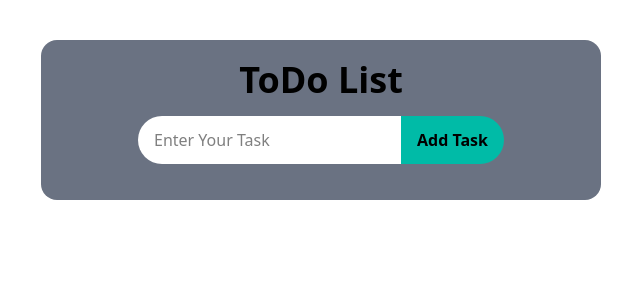
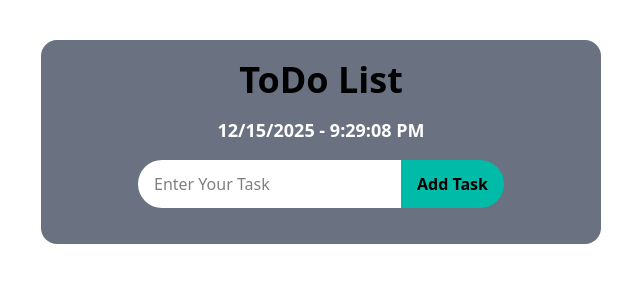
Before and after one commit to proshanto7/ToDoList, a React (Vite) app: page / in a window 1280 px wide. Shown: the top 300 px of the page, without its empty margins (319-959 px from the left). Built offline with nearby package versions, Linux system fonts and the light colour scheme.

Commit message:
time and date update

```diff
--- a/src/component/todoList/ToDoList.jsx
+++ b/src/component/todoList/ToDoList.jsx
@@ -1,31 +1,33 @@
-import React, { useEffect, useState } from "react";
+import { useEffect, useState } from "react";
 import { MdDeleteForever } from "react-icons/md";
 import { FaCheckDouble } from "react-icons/fa";
 
 function ToDoList() {
   const [inputValue, setInputValue] = useState("");
   const [todoList, setTodoList] = useState([]);
-
+  // !input value function
   const handleInputValue = (e) => {
     setInputValue(e.target.value);
   };
+  //! Enter key function
 
   const handleKeyDown = (e) => {
     if (e.key === "Enter") {
       handleSubmitFrom(e);
     }
   };
-
+  // !toUpperCase function
   const upperCase = inputValue.toLowerCase();
-
+  // !autoFocus function
   const autoFocus = () => {
     document.querySelector("input").focus();
   };
-
+  // !useEffect for autoFocus
   useEffect(() => {
     autoFocus();
   }, [inputValue]);
 
+  // !form submit function
   const handleSubmitFrom = (event) => {
     event.preventDefault();
     if (!upperCase) return;
@@ -33,15 +35,35 @@ function ToDoList() {
       setInputValue("");
       return;
     }
-
+    // setTodoList function
     setTodoList((prevList) => [...prevList, upperCase]);
     setInputValue("");
   };
+
+  //ToDo List time and date
+
+  const [todoTime, setTodoTime] = useState("");
+
+  useEffect(() => {
+    const interval = setInterval(() => {
+      const current = new Date();
+      const localDate = current.toLocaleDateString();
+      const localTime = current.toLocaleTimeString();
+
+      setTodoTime(`${localDate} - ${localTime} `);
+    }, 1000);
+
+    return () => clearInterval(interval);
+  }, []);
 
   return (
     <section className="mx-2">
       <div className=" max-w-140 mx-auto bg-gray-500 mt-10 rounded-2xl p-5">
         <h1 className="font-bold text-4xl mb-4 text-center">ToDo List</h1>
+
+        <div>
+          <h2 className="text-center font-semibold text-lg mb-4 text-white">{todoTime}</h2>
+        </div>
 
         <div className="text-center">
           <form onSubmit={handleSubmitFrom}>
```
